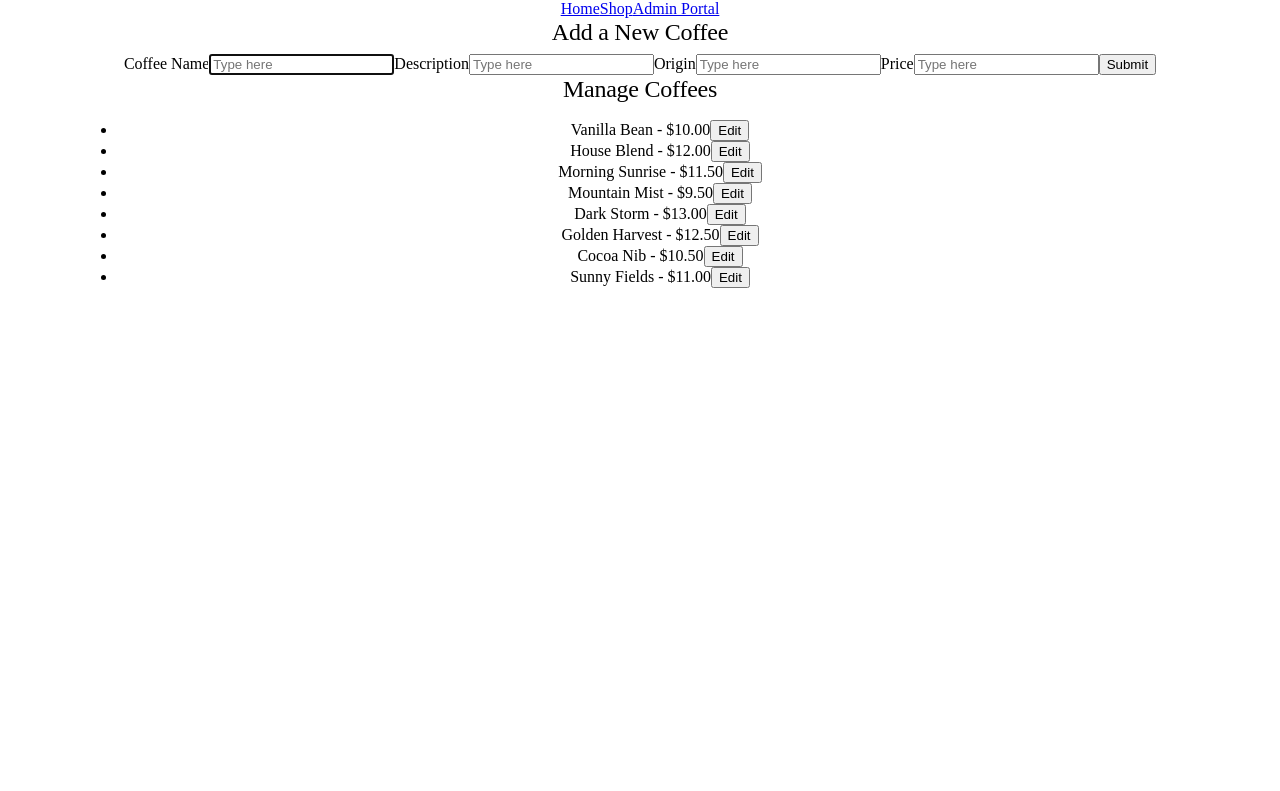
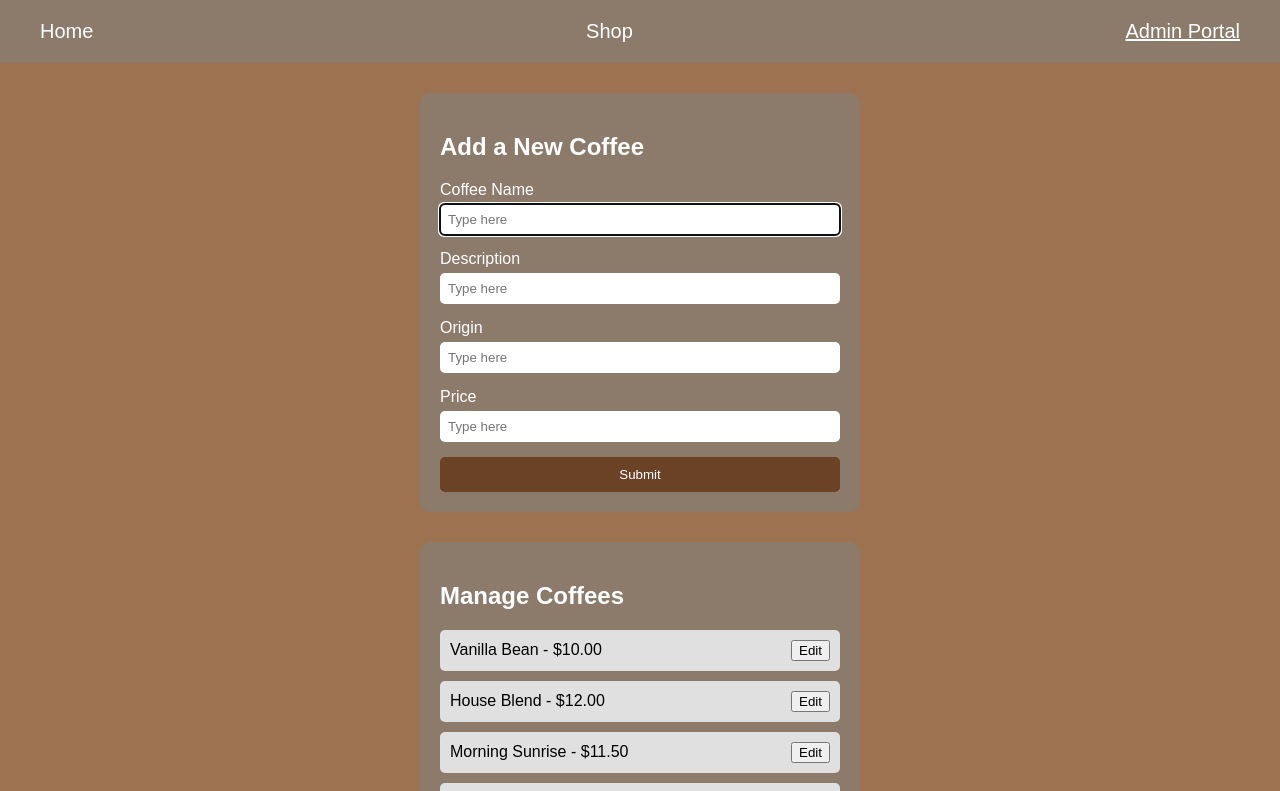
Before and after one commit to torshow/Group-Ten-Coffee, a React (Vite) app in the folder client/: page /admin in a window 1280 px wide. Shown: the top 791 px of the page. Built offline with nearby package versions, Linux system fonts and the light colour scheme; data requests are answered from the project's data file.

Commit message:
add style

```diff
--- a/client/db.json
+++ b/client/db.json
@@ -13,56 +13,70 @@
       "name": "Vanilla Bean",
       "description": "Medium roast, nutty flavor",
       "origin": "Colombia",
-      "price": 10.00
+      "price": 10
     },
     {
       "id": 2,
       "name": "House Blend",
       "description": "Dark roast, rich flavor",
       "origin": "Vietnam",
-      "price": 12.00
+      "price": 12
     },
     {
       "id": 3,
       "name": "Morning Sunrise",
       "description": "Light roast, bright and fruity",
       "origin": "Ethiopia",
-      "price": 11.50
+      "price": 11.5
     },
     {
       "id": 4,
       "name": "Mountain Mist",
       "description": "Medium roast, smooth and mellow",
       "origin": "Brazil",
-      "price": 9.50
+      "price": 9.5
     },
     {
       "id": 5,
       "name": "Dark Storm",
       "description": "Extra dark roast, bold flavor",
       "origin": "Vietnam",
-      "price": 13.00
+      "price": 13
     },
     {
       "id": 6,
       "name": "Golden Harvest",
       "description": "Light roast, sweet and floral",
       "origin": "Ethiopia",
-      "price": 12.50
+      "price": 12.5
     },
     {
       "id": 7,
       "name": "Cocoa Nib",
       "description": "Medium roast, chocolatey finish",
       "origin": "Colombia",
-      "price": 10.50
+      "price": 10.5
     },
     {
       "id": 8,
       "name": "Sunny Fields",
       "description": "Medium roast, caramel notes",
       "origin": "Brazil",
-      "price": 11.00
+      "price": 11
+    },
+    {
+      "name": "bunga",
+      "description": "water",
+      "origin": "naks",
+      "price": 90,
+      "id": 9
+    },
+    {
+      "name": "java",
+      "description": "creammy",
+      "origin": "kenya",
+      "price": 1200,
+      "id": 10
     }
   ]
 }
--- a/client/src/Components/CoffeeCard.jsx
+++ b/client/src/Components/CoffeeCard.jsx
@@ -1,6 +1,6 @@
-function coffeeCard({ coffee }) {
+function CoffeeCard({ coffee }) {
   return (
-    <div className={styles.coffeecard}>
+    <div className="coffee-card">
       <h3>{coffee.name}</h3>
       <p>{coffee.description}</p>
       <p>Origin: {coffee.origin}</p>
@@ -9,4 +9,4 @@ function coffeeCard({ coffee }) {
   )
 }
 
-export default coffeeCard;
+export default CoffeeCard;
--- a/client/src/Components/CoffeeForm.jsx
+++ b/client/src/Components/CoffeeForm.jsx
@@ -35,7 +35,7 @@ function CoffeeForm({ addCoffee }) {
   }
 
   return (
-    <form className="styles.coffeeform" onSubmit={handleSubmit}>
+    <form className="coffee-form" onSubmit={handleSubmit}>
       <label htmlFor={`${formId}-name`}>Coffee Name</label>
       <input
         id={`${formId}-name`}
--- a/client/src/Components/EditCoffeeForm.jsx
+++ b/client/src/Components/EditCoffeeForm.jsx
@@ -22,7 +22,7 @@ function EditCoffeeForm({ coffee, updateCoffee, onDone }) {
   }
 
   return (
-    <form className="coffeeform editform" onSubmit={handleSubmit}>
+    <form className="coffee-form edit-form" onSubmit={handleSubmit}>
       <label htmlFor={`${formId}-name`}>Coffee Name</label>
       <input
         id={`${formId}-name`}
@@ -60,7 +60,7 @@ function EditCoffeeForm({ coffee, updateCoffee, onDone }) {
         required
       />
 
-      <div className="editformbuttons">
+      <div className="edit-form-buttons">
         <button type="submit">Save</button>
         <button type="button" onClick={onDone}>
           Cancel
--- a/client/src/Pages/AdminPortal.jsx
+++ b/client/src/Pages/AdminPortal.jsx
@@ -7,17 +7,17 @@ function AdminPortal({ coffees, addCoffee, updateCoffee }) {
   const [editingId, setEditingId] = useState(null)
 
   return (
-    <div className="styles.adminportal">
-      <div className="styles.adminpanel">
+    <div className="admin-portal">
+      <div className="admin-panel">
         <h2>Add a New Coffee</h2>
         <CoffeeForm addCoffee={addCoffee} />
       </div>
 
-      <div className="styles.adminpanel">
+      <div className="admin-panel">
         <h2>Manage Coffees</h2>
-        <ul className="styles.adminlist">
+        <ul className="admin-list">
           {coffees.map((coffee) => (
-            <li key={coffee.id} className="styles.adminlistitem">
+            <li key={coffee.id} className="admin-list-item">
               {editingId === coffee.id ? (
                 <EditCoffeeForm
                   coffee={coffee}
@@ -25,7 +25,7 @@ function AdminPortal({ coffees, addCoffee, updateCoffee }) {
                   onDone={() => setEditingId(null)}
                 />
               ) : (
-                <div className="styles.adminrow">
+                <div className="admin-row">
                   <span>
                     {coffee.name} - ${coffee.price.toFixed(2)}
                   </span>
--- a/client/src/index.css
+++ b/client/src/index.css
@@ -1,66 +1,161 @@
-:root {
 
-  #social .button-icon {
-    filter: invert(1) brightness(2);
-  }
+* {
+  box-sizing: border-box;
 }
 
 body {
   margin: 0;
+  font-family: Arial, Helvetica, sans-serif;
 }
 
-#root {
-  width: 1126px;
-  max-width: 100%;
-  margin: 0 auto;
+.app {
+  min-height: 100vh;
+  background-color: #9c7250;
+}
+
+/* Navbar */
+.navbar {
+  display: flex;
+  justify-content: space-between;
+  align-items: center;
+  background-color: #8c7a6b;
+  padding: 20px 40px;
+}
+
+.nav-link {
+  color: white;
+  text-decoration: none;
+  font-size: 20px;
+}
+
+.nav-link.active {
+  text-decoration: underline;
+}
+
+/* Home page */
+.home {
   text-align: center;
-  border-inline: 1px solid var(--border);
-  min-height: 100svh;
+  padding: 100px 20px;
+  color: white;
+}
+
+.home h1 {
+  color: black;
+  font-size: 60px;
+  margin-bottom: 10px;
+}
+
+/* Shop page */
+.shop {
+  display: flex;
+}
+
+.sidebar {
+  width: 200px;
+  padding: 20px;
   display: flex;
   flex-direction: column;
-  box-sizing: border-box;
+  gap: 15px;
 }
 
-h1,
-h2 {
-  font-family: var(--heading);
-  font-weight: 500;
-  color: var(--text-h);
+.search-input {
+  padding: 8px;
+  border-radius: 20px;
+  border: none;
+  text-align: center;
 }
 
-h1 {
-  font-size: 56px;
-  letter-spacing: -1.68px;
-  margin: 32px 0;
-  @media (max-width: 1024px) {
-    font-size: 36px;
-    margin: 20px 0;
-  }
-}
-h2 {
-  font-size: 24px;
-  line-height: 118%;
-  letter-spacing: -0.24px;
-  margin: 0 0 8px;
-  @media (max-width: 1024px) {
-    font-size: 20px;
-  }
-}
-p {
-  margin: 0;
+.location-option {
+  color: white;
+  display: flex;
+  align-items: center;
+  gap: 8px;
 }
 
-code,
-.counter {
-  font-family: var(--mono);
-  display: inline-flex;
-  border-radius: 4px;
-  color: var(--text-h);
+.coffee-grid {
+  flex: 1;
+  display: grid;
+  grid-template-columns: repeat(auto-fill, minmax(200px, 1fr));
+  gap: 20px;
+  padding: 20px;
 }
 
-code {
-  font-size: 15px;
-  line-height: 135%;
-  padding: 4px 8px;
-  background: var(--code-bg);
+.coffee-card {
+  background-color: #e0e0e0;
+  border-radius: 10px;
+  padding: 15px;
 }
+
+.status-message {
+  color: white;
+  padding: 40px;
+  font-size: 20px;
+}
+
+/* Admin portal */
+.admin-portal {
+  padding: 30px;
+  display: flex;
+  flex-direction: column;
+  gap: 30px;
+  max-width: 500px;
+  margin: 0 auto;
+}
+
+.admin-panel {
+  background-color: #8c7a6b;
+  border-radius: 10px;
+  padding: 20px;
+  color: white;
+}
+
+.coffee-form {
+  display: flex;
+  flex-direction: column;
+  gap: 5px;
+}
+
+.coffee-form input {
+  padding: 8px;
+  margin-bottom: 10px;
+  border-radius: 5px;
+  border: none;
+}
+
+.coffee-form button {
+  background-color: #6b4226;
+  color: white;
+  padding: 10px;
+  border: none;
+  border-radius: 5px;
+  cursor: pointer;
+}
+
+.admin-list {
+  list-style: none;
+  padding: 0;
+}
+
+.admin-row {
+  display: flex;
+  justify-content: space-between;
+  align-items: center;
+  background-color: #e0e0e0;
+  color: black;
+  padding: 10px;
+  border-radius: 5px;
+  margin-bottom: 10px;
+}
+
+.edit-form {
+  background-color: #e0e0e0;
+  color: black;
+  padding: 10px;
+  border-radius: 5px;
+  margin-bottom: 10px;
+}
+
+.edit-form-buttons {
+  display: flex;
+  gap: 10px;
+}
```
Also changed, not shown: client/src/Pages/Home.jsx (line endings or trailing spaces), 1 other file (tests, documents, lock files or other folders).
